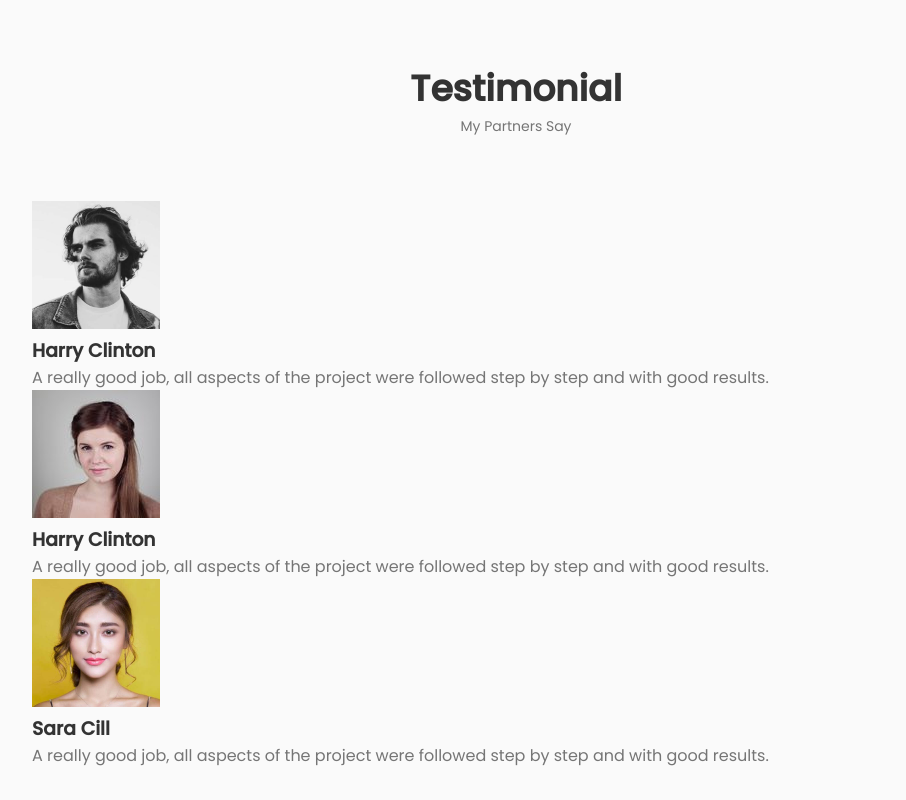
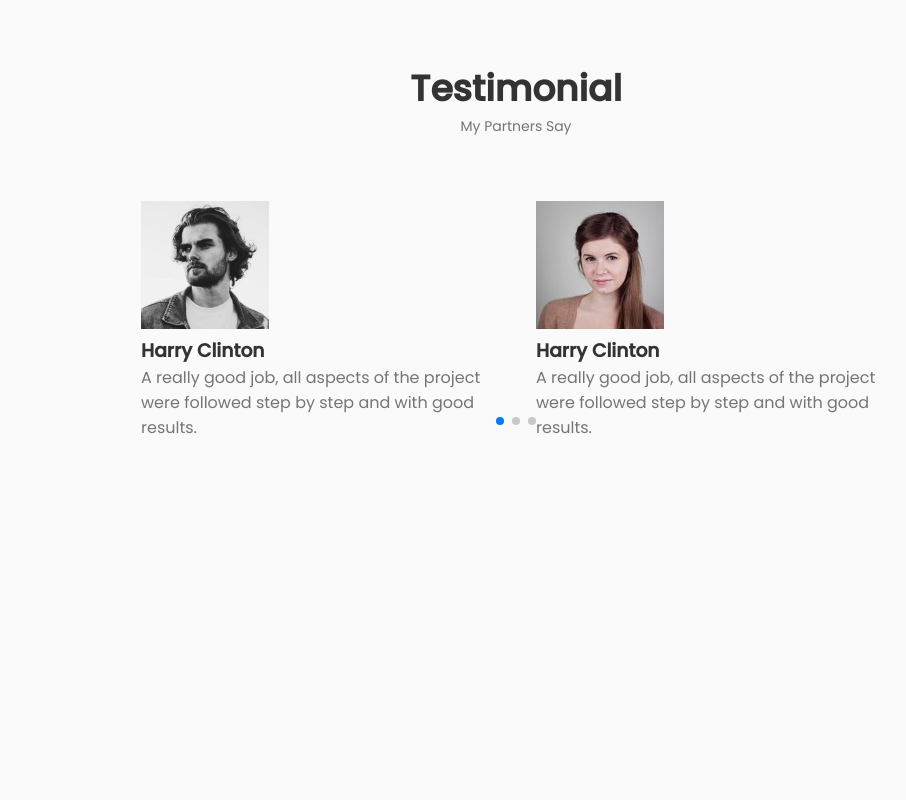
Before and after one commit to AmanWorku/AmanWorku.github.io, a React (Create React App) app: page / in a window 1280 px wide. Shown: the part 3450-4250 px from the top of the page, without its empty margins (124-1030 px from the left). After the commit the page ends 3922 px from the top, so only its background shows below. Built offline with nearby package versions, Linux system fonts and the light colour scheme.

Commit message:
Add a swiper to testimonials

```diff
--- a/src/components/testimonials/Testimonials.jsx
+++ b/src/components/testimonials/Testimonials.jsx
@@ -1,22 +1,44 @@
 import React from 'react'
 import { Data } from "./Data";
 import "./testimonials.css"
+import { Swiper, SwiperSlide } from 'swiper/react';
+
+// Import Swiper styles
+import 'swiper/css';
+import 'swiper/css/pagination';
+import { Pagination } from 'swiper/modules';
 const Testimonials = () => {
   return (
     <section className="testimonial container section">
          <h2 className="section__title">Testimonial</h2>
     <span className="section__subtitle">My Partners Say</span>
-    <div className="testimonial__container">
+    <Swiper className="testimonial__container"
+    loop={true}
+    grabCursor={true}
+    spaceBetween={24}
+    pagination={{
+      clickable: true,
+    }}
+    breakpoints={{
+      576: {
+        slidesPerView: 2,
+      },
+      768: {
+        slidesPerView: 2,
+        spaceBetween: 40,
+      },
+    }}
+    modules={[Pagination]}>
         {Data.map(({id, image, title, description}) => {
             return(
-                <div className="testimonial__card" key={id}>
+                <SwiperSlide className="testimonial__card" key={id}>
                     <img src={image} alt='' className="testimonial__img"/>
                     <h3 className="testimonial__name">{title}</h3>
                     <p className="testimonial__description">{description}</p>
-                </div>
+                </SwiperSlide>
             )
         })}
-    </div>
+    </Swiper>
     </section>
   )
 }
```
